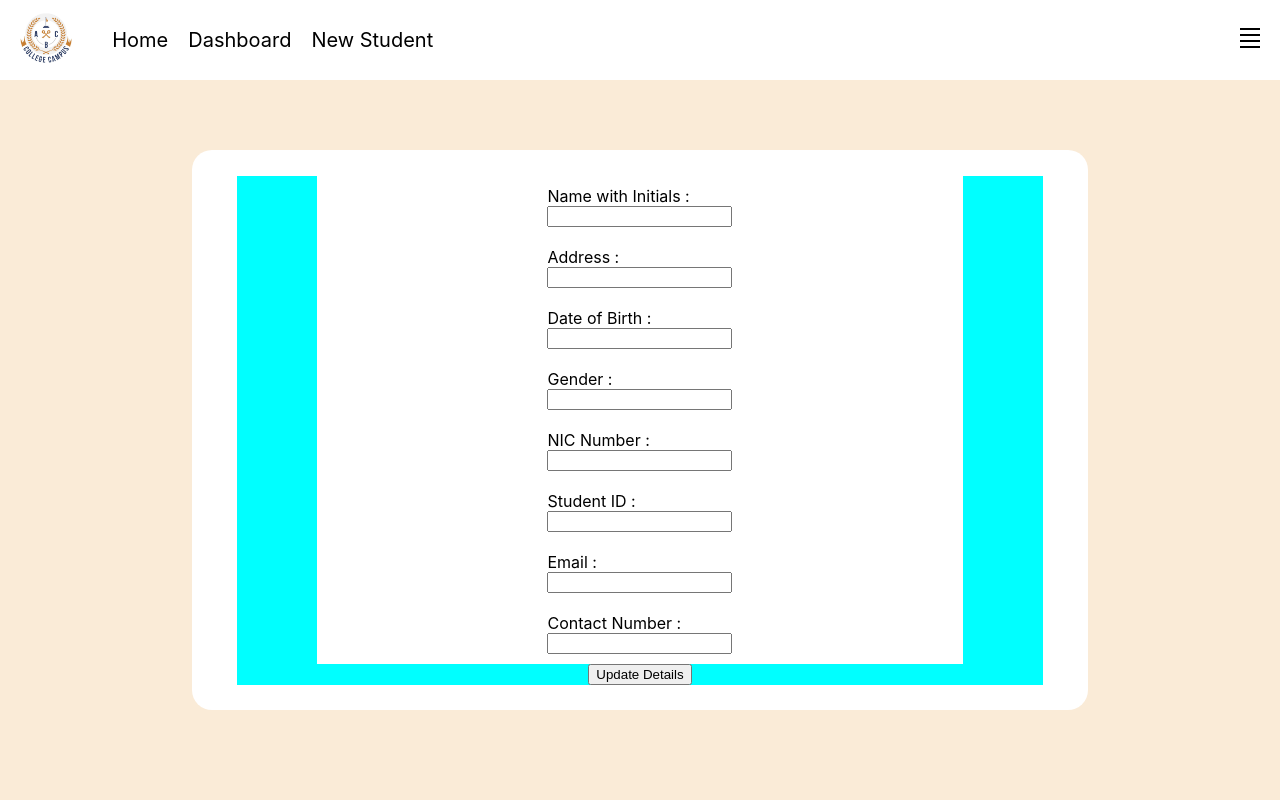
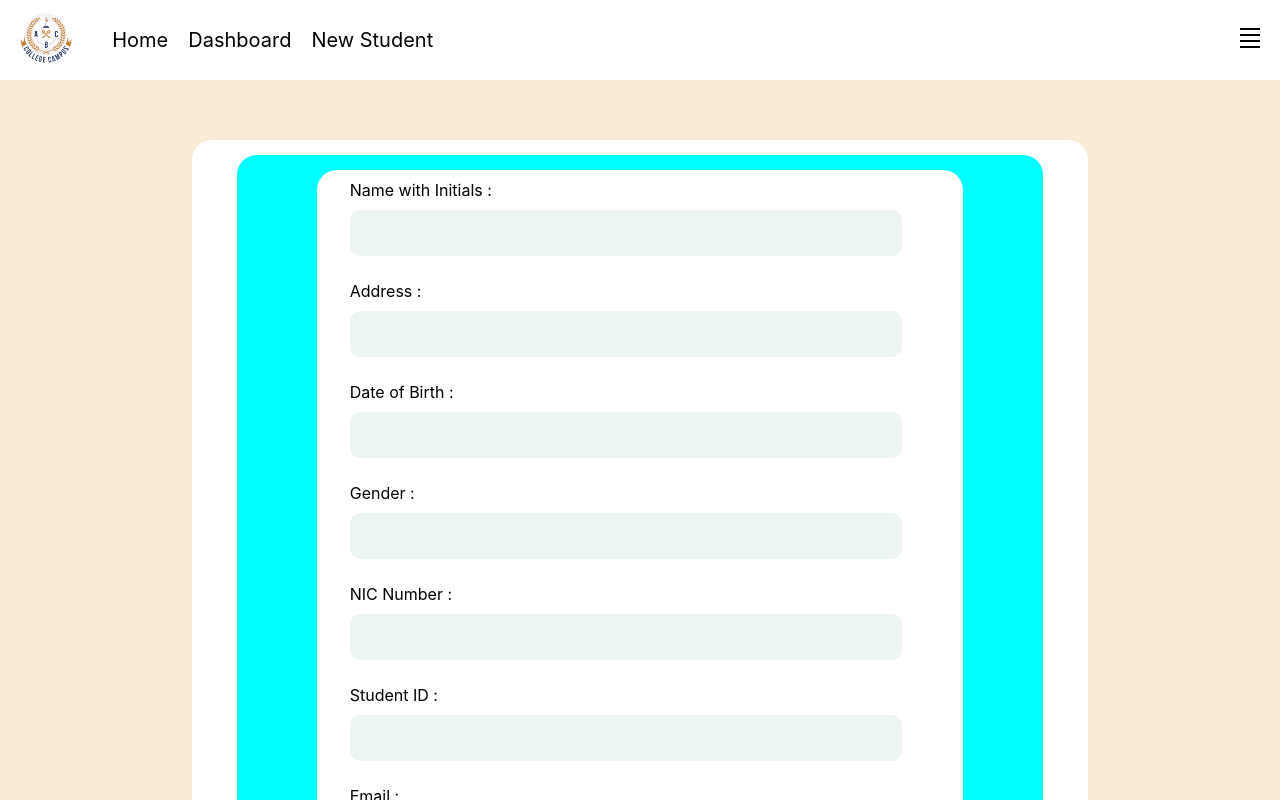
Before and after one commit to NemalPerera-NP/ABC-College-web-Frontend, a React (Create React App) app: page / in a window 1280 px wide. Shown: the top 800 px of the page. Built offline with nearby package versions, Linux system fonts and the light colour scheme.

Commit message:
update in app styling

```diff
--- a/src/components/components/NewStudentForm.js
+++ b/src/components/components/NewStudentForm.js
@@ -51,9 +51,9 @@ function NewStudentForm({ studentData, onSubmit, action }) {
   };
 
   return (
-    <div id={styles.student_form_container}>
-      <div id={styles.form_container}>
-        <form id={styles.student_form} onSubmit={handleSubmit}>
+    <div className={styles.student_form_container}>
+      <div className={styles.form_container}>
+        <form className={styles.student_form} onSubmit={handleSubmit}>
           <div className={styles.form_input_block}>
             <label>Name with Initials :</label>
             <input
@@ -62,6 +62,7 @@ function NewStudentForm({ studentData, onSubmit, action }) {
               name="stname"
               value={formData.name}
               onChange={handleChange}
+              className={styles.input}
             />
           </div>
           <div className={styles.form_input_block}>
@@ -72,6 +73,7 @@ function NewStudentForm({ studentData, onSubmit, action }) {
               name="address"
               value={formData.address}
               onChange={handleChange}
+              className={styles.input}
             />
           </div>
           <div className={styles.form_input_block}>
@@ -82,6 +84,7 @@ function NewStudentForm({ studentData, onSubmit, action }) {
               name="dob"
               value={formData.dob}
               onChange={handleChange}
+              className={styles.input}
             />
           </div>
           <div className={styles.form_input_block}>
@@ -92,6 +95,7 @@ function NewStudentForm({ studentData, onSubmit, action }) {
               name="gender"
               value={formData.gender}
               onChange={handleChange}
+              className={styles.input}
             />
           </div>
 
@@ -103,6 +107,7 @@ function NewStudentForm({ studentData, onSubmit, action }) {
               name="stnic"
               value={formData.nic}
               onChange={handleChange}
+              className={styles.input}
             />
           </div>
           <div className={styles.form_input_block}>
@@ -113,6 +118,7 @@ function NewStudentForm({ studentData, onSubmit, action }) {
               name="stId"
               value={formData.stId}
               onChange={handleChange}
+              className={styles.input}
             />
           </div>
           <div className={styles.form_input_block}>
@@ -123,6 +129,7 @@ function NewStudentForm({ studentData, onSubmit, action }) {
               name="email"
               value={formData.email}
               onChange={handleChange}
+              className={styles.input}
             />
           </div>
           <div className={styles.form_input_block}>
@@ -134,6 +141,7 @@ function NewStudentForm({ studentData, onSubmit, action }) {
               name="contactnum"
               value={formData.contactNum}
               onChange={handleChange}
+              className={styles.input}
             />
           </div>
         </form>
--- a/src/components/screens/homePage.js
+++ b/src/components/screens/homePage.js
@@ -3,14 +3,21 @@ import { useNavigate } from "react-router-dom";
 import Header from "../components/header";
 import styles from "../styles/home.module.css";
 
-
-
 function HomePage() {
   const navigate = useNavigate();
   return (
     <div className={styles.home_container}>
-      <Header />
-
+      <div className={styles.header_container}>
+        <Header />
+      </div>
+      <div className={styles.body_container}>
+        <h2>Nemal Page</h2>
+        <h1>hii</h1>
+        <h2>Home Page</h2>
+        <h1>hii</h1>
+        <h2>Home Page</h2>
+        <h1>hii</h1>
+      </div>
     </div>
   );
 }
--- a/src/components/screens/studentdetail.js
+++ b/src/components/screens/studentdetail.js
@@ -1,15 +1,21 @@
-import React from "react";
+import React,{useEffect} from "react";
 import styles from "../styles/newstudent.module.css";
 import Header from "../components/header";
 import { useNavigate } from "react-router-dom";
 import NewStudentForm from "../components/NewStudentForm";
 
 function Studentdetail() {
+  useEffect(() => {
+    window.scrollTo(0, 70); // adjust scroll position to accommodate header height
+  }, []);
+
   return (
     <div className={styles.student_container}>
-      <Header />
+        <div className={styles.header_container}>
+        <Header />
+        </div>
       <div className={styles.body_container}>
-        <NewStudentForm/>
+        <NewStudentForm />
       </div>
     </div>
   );
--- a/src/components/styles/header.module.css
+++ b/src/components/styles/header.module.css
@@ -6,6 +6,7 @@
   align-items: center;
   background-color:white;
   padding: 10px 20px;
+
 }
 .logoAndNav {
   display: flex;
--- a/src/components/styles/home.module.css
+++ b/src/components/styles/home.module.css
@@ -3,3 +3,21 @@
   min-height: 100vh;
   background-color: antiquewhite;
 }
+.header_container {
+  width: 100%;
+  height: 60px;
+  position: fixed;
+  top: 0;
+  left: 0;
+  z-index: 100;
+}
+
+.body_container {
+  padding-top: 100px; /* This offsets the body content down so the top is not hidden under the header */
+  padding: 0;
+  display: flex;
+  align-items: center;
+  justify-content: center;
+  background-color: aqua;
+  flex-direction: column;
+}
--- a/src/components/styles/newstudent.module.css
+++ b/src/components/styles/newstudent.module.css
@@ -3,10 +3,20 @@
   min-height: 100vh;
   background-color: antiquewhite;
 }
+.header_container {
+  width: 100%;
+  height: 60px;
+  position: fixed;
+  top: 0;
+  left: 0;
+  z-index: 100;
+}
 .body_container {
-    margin-top: 70px ;
-    height: auto;
-    display: flex;
+  margin-top: 100px;
+  min-height: 100vh;
+  margin-top: 60px;
+  display: flex;
   align-items: center;
   justify-content: center;
+  background-color: antiquewhite;
 }
--- a/src/components/styles/newstudentform.module.css
+++ b/src/components/styles/newstudentform.module.css
@@ -1,4 +1,4 @@
-#student_form_container {
+.student_form_container {
   background-color: #ffffff;
   width: 70%;
   min-height: 70vh;
@@ -6,27 +6,48 @@
   align-items: center;
   justify-content: center;
   border-radius: 20px;
+  margin-top: 80px;
 }
-#form_container {
+.form_container {
   background-color: aqua;
   display: flex;
   width: 90%;
-  min-height: 60vh;
+  min-height:80%;
   align-items: center;
   justify-content: center;
   flex-direction: column;
+  border-radius: 20px;
+  margin: 15px;
+
 }
-#student_form {
+.student_form {
   width: 80%;
-  min-height: 50vh;
+  min-height: 80%;
   display: flex;
   background-color: white;
   align-items: center;
   justify-content: center;
   flex-direction: column;
+  border-radius: 20px;
+  margin: 15px;
+
+
 }
 .form_input_block {
+  width: 90%;
   display: flex;
   flex-direction: column;
   margin: 10px;
 }
+
+.input {
+  outline: none;
+  border: none;
+  width: 90%;
+  padding: 15px;
+  border-radius: 10px;
+  background-color: #edf5f3;
+  margin-top: 10px;
+  margin-bottom: 5px;
+  font-size: 14px;
+}
```
